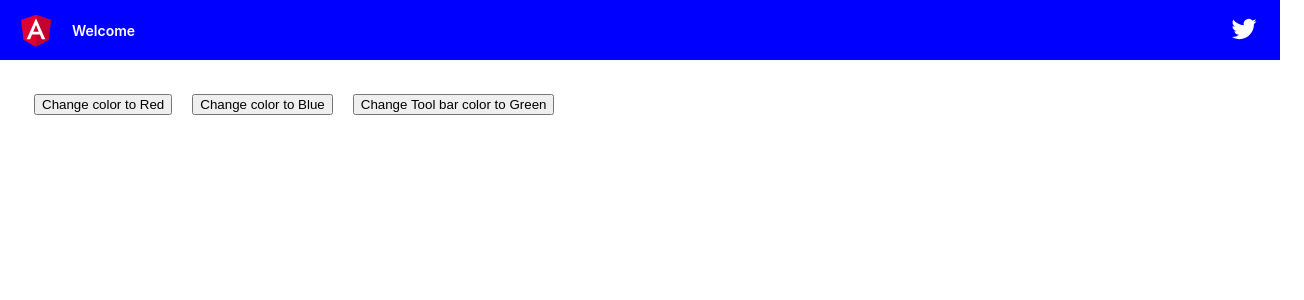
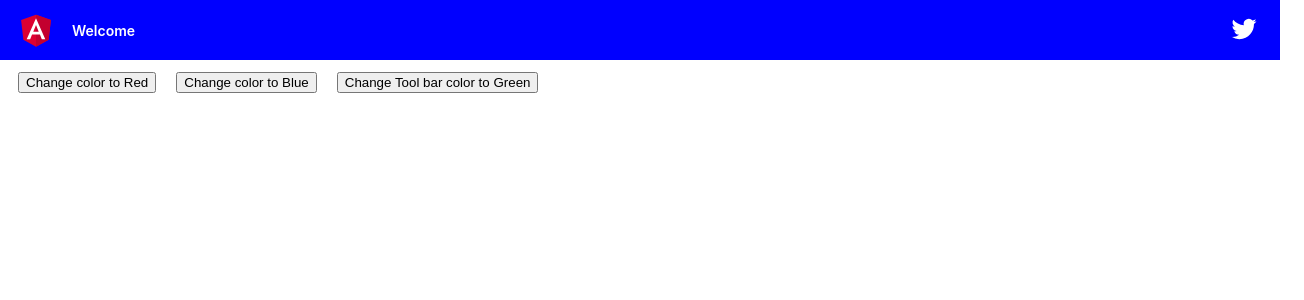
Before and after one commit to ernestopinto/angularchannels, an Angular app: page /channels in a window 1280 px wide. Shown: the top 300 px of the page, 1304 px wide, since content can reach past the window. Built offline with nearby package versions, Linux system fonts and the light colour scheme.

Commit message:
channels demo it 2

```diff
--- a/src/app/app.component.html
+++ b/src/app/app.component.html
@@ -11,8 +11,4 @@
 
 <!-- Toolbar -->
 
-<app-toolbar></app-toolbar>
-
-<div class="content" role="main">
   <router-outlet></router-outlet>
-</div>
--- a/src/app/components/channels/channels.component.html
+++ b/src/app/components/channels/channels.component.html
@@ -1,6 +1,6 @@
+<app-toolbar></app-toolbar>
 
-
-<div>
+<div style="padding-top: 10px">
     <button type="button" (click)="changeColor('red')">Change color to Red</button>
     <button type="button" (click)="changeColor('blue')">Change color to Blue</button>
     <button type="button" (click)="changeColorInToolBar('green')">Change Tool bar color to Green</button>
```
Also changed, not shown: src/app/components/channels/channels.module.ts (+6 -4 lines).
